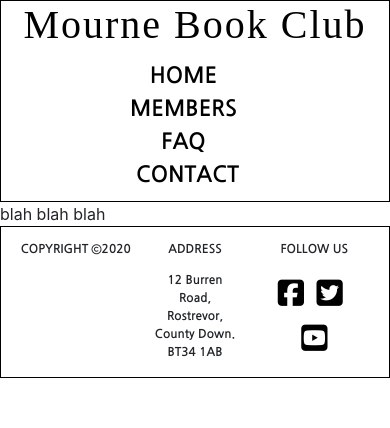
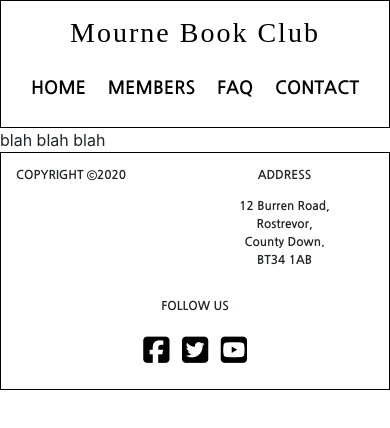
Before and after one commit to paulloy/Mourne-Book-Club, a plain HTML site: page index.html in a window 390 px wide. Drawn offline with nearby package versions, Linux system fonts and the light colour scheme.

Commit message:
Header responsive design largely finished. Title and navbar should display well in mobile, tablet, and browser screens.

```diff
--- a/CSS/style.css
+++ b/CSS/style.css
@@ -7,16 +7,34 @@ nav {
   background-color: white;
 }
 
+#header {
+  padding: 0;
+}
+
+#navbar {
+  margin: 0;
+  padding: 0;
+}
+
 #menu {
   margin-top: 10px;
   margin-bottom: 10px;
+  padding: 0;
+  display: block;
+  align-content: center;
+}
+
+#menu .list-inline-item {
+  margin: 0;
+  padding-left: 12.5px;
+  padding-right: 12.5px;
 }
 
 #menu li {
   color: inherit;
-  display: inline-block;
+  display: inline;
   padding: 0;
-  margin-left: -15px;
+  margin-left: 5%;
 }
 
 #menu li a {
@@ -28,20 +46,12 @@ nav {
   font-family: "Nanum Gothic", sans-serif;
 }
 
-#menu li a:hover {
-  border: black solid 1px;
-  background-color: #c0c0c0;
-  padding: 0;
-  margin: 0;
-}
-
 #logo a {
   text-decoration: none;
   padding: 0;
-  margin: 0;
 }
 
-#logo a h1 {
+#logo a h2 {
   color: black;
   text-align: center;
   font-family: "Noto Serif KR", serif;
@@ -49,16 +59,26 @@ nav {
   font-weight: 500;
   display: block;
   padding: 0;
+  font-size: 40px;
   margin: 0;
 }
 
-.col-sm-3 {
-  margin: 0;
-  padding: 0;
-  text-align: center;
+@media only screen and (max-width: 433px) {
+  #logo a h2 {
+    font-size: 28px;
+    margin-top: 15px;
+    margin-bottom: 15px;
+  }
+  #menu {
+    margin-top: 10px;
+    margin-bottom: 25px;
+  }
+  #menu li a {
+    font-size: 18px;
+    margin-left: -1vw;
+    margin-right: -1vw;
+  }
 }
-
-
 
 /* /header */
 /* footer */
--- a/index.html
+++ b/index.html
@@ -1,17 +1,23 @@
 <!DOCTYPE html>
 <html lang="en">
-
   <head>
     <meta charset="UTF-8" />
     <meta name="viewport" content="width=device-width, initial-scale=1.0" />
     <meta http-equiv="X-UA-Compatible" content="ie=edge" />
     <title>Mourne Book Club</title>
     <!--Bootstrap-->
-	<link rel="stylesheet" href="https://stackpath.bootstrapcdn.com/bootstrap/4.3.1/css/bootstrap.min.css"
-		integrity="sha384-ggOyR0iXCbMQv3Xipma34MD+dH/1fQ784/j6cY/iJTQUOhcWr7x9JvoRxT2MZw1T" crossorigin="anonymous" />
+    <link
+      rel="stylesheet"
+      href="https://stackpath.bootstrapcdn.com/bootstrap/4.4.1/css/bootstrap.min.css"
+      integrity="sha384-Vkoo8x4CGsO3+Hhxv8T/Q5PaXtkKtu6ug5TOeNV6gBiFeWPGFN9MuhOf23Q9Ifjh"
+      crossorigin="anonymous"
+    />
     <!--/bootstrap-->
     <!--Font Awesome-->
-	<script src="https://kit.fontawesome.com/24762b2e03.js" crossorigin="anonymous"></script>
+    <script
+      src="https://kit.fontawesome.com/24762b2e03.js"
+      crossorigin="anonymous"
+    ></script>
     <!--/font awesome-->
     <link rel="stylesheet" href="CSS/style.css" type="text/css" />
   </head>
@@ -21,20 +27,28 @@
       <nav>
         <div id="header" class="container-fluid">
           <div class="row no-gutters">
-					<div class="col-12 col-sm-6" id="logo">
+            <div class="col-12 col-lg-6" id="logo">
               <a href="index.html">
-							<h1>Mourne Book Club</h1>
-							<!--<img src="img/mournebc.jpg" alt="mourne book club logo">-->
+                <h2>Mourne Book Club</h2>
               </a>
             </div>
-					<!--<div class="col">negative space</div>-->
-					<div class="col">
-						<ul id="menu" class="list-inline">
-							<li class="list-inline-item col-sm-3"><a href="index.html">HOME</a></li>
-							<li class="list-inline-item col-sm-3"><a href="#">MEMBERS</a></li>
-							<li class="list-inline-item col-sm-3"><a href="#">FAQ</a></li>
-							<li class="list-inline-item col-sm-3"><a href="#">CONTACT</a></li>
+            <div class="col-12 col-lg-6">
+              <div class="container-fluid" id="navbar">
+                <div class="row no-gutters">
+                  <ul id="menu" class="list-inline col">
+                    <li class="list-inline-item col-6 col-sm">
+                      <a href="index.html">HOME</a>
+                    </li>
+                    <li class="list-inline-item col-6 col-sm">
+                      <a href="#">MEMBERS</a>
+                    </li>
+                    <li class="list-inline-item col-6 col-sm"><a href="#">FAQ</a></li>
+                    <li class="list-inline-item col-6 col-sm">
+                      <a href="#">CONTACT</a>
+                    </li>
                   </ul>
+                </div>
+              </div>
             </div>
           </div>
         </div>
@@ -48,25 +62,32 @@
     <footer>
       <div class="container-fluid">
         <div class="row no-gutters">
-				<div class="col" id="copyright">
+          <div class="col-lg-4 col-6" id="copyright">
             <h6>copyright <i class="far fa-copyright"></i>2020</h6>
           </div>
-				<div class="col" id="address">
+          <div class="col-lg-4 col-6" id="address">
             <h6 class="col">Address</h6>
-					<p class="col">12 Burren Road,<br>Rostrevor,<br>County Down.<br>BT34 1AB</p>
+            <p class="col">
+              12 Burren Road,<br />Rostrevor,<br />County Down.<br />BT34 1AB
+            </p>
           </div>
-				<div class="col">
+          <div class="col-lg-4 col-12">
             <h6 class="col">Follow Us</h6>
             <ul class="col list-inline" id="socialmedia">
               <li class="list-inline-item">
-							<a href="https://www.facebook.com/"
-								target="_blank"><i class="fab fa-facebook-square"></i></a>
+                <a href="https://www.facebook.com/" target="_blank"
+                  ><i class="fab fa-facebook-square"></i
+                ></a>
               </li>
               <li class="list-inline-item">
-							<a href="https://www.twitter.com/" target="_blank"><i class="fab fa-twitter-square"></i></a>
+                <a href="https://www.twitter.com/" target="_blank"
+                  ><i class="fab fa-twitter-square"></i
+                ></a>
               </li>
               <li class="list-inline-item">
-							<a href="https://www.youtube.com/" target="_blank"><i class="fab fa-youtube-square"></i></a>
+                <a href="https://www.youtube.com/" target="_blank"
+                  ><i class="fab fa-youtube-square"></i
+                ></a>
               </li>
             </ul>
           </div>
@@ -75,15 +96,20 @@
     </footer>
   </body>
   <!--Bootstrap-->
-<script src="https://stackpath.bootstrapcdn.com/bootstrap/4.3.1/js/bootstrap.min.js"
-	integrity="sha384-JjSmVgyd0p3pXB1rRibZUAYoIIy6OrQ6VrjIEaFf/nJGzIxFDsf4x0xIM+B07jRM" crossorigin="anonymous">
-</script>
-<script src="https://code.jquery.com/jquery-3.3.1.slim.min.js"
-	integrity="sha384-q8i/X+965DzO0rT7abK41JStQIAqVgRVzpbzo5smXKp4YfRvH+8abtTE1Pi6jizo" crossorigin="anonymous">
-</script>
-<script src="https://cdnjs.cloudflare.com/ajax/libs/popper.js/1.14.7/umd/popper.min.js"
-	integrity="sha384-UO2eT0CpHqdSJQ6hJty5KVphtPhzWj9WO1clHTMGa3JDZwrnQq4sF86dIHNDz0W1" crossorigin="anonymous">
-</script>
+  <script
+    src="https://stackpath.bootstrapcdn.com/bootstrap/4.4.1/js/bootstrap.min.js"
+    integrity="sha384-wfSDF2E50Y2D1uUdj0O3uMBJnjuUD4Ih7YwaYd1iqfktj0Uod8GCExl3Og8ifwB6"
+    crossorigin="anonymous"
+  ></script>
+  <script
+    src="https://code.jquery.com/jquery-3.4.1.slim.min.js"
+    integrity="sha384-J6qa4849blE2+poT4WnyKhv5vZF5SrPo0iEjwBvKU7imGFAV0wwj1yYfoRSJoZ+n"
+    crossorigin="anonymous"
+  ></script>
+  <script
+    src="https://cdn.jsdelivr.net/npm/popper.js@1.16.0/dist/umd/popper.min.js"
+    integrity="sha384-Q6E9RHvbIyZFJoft+2mJbHaEWldlvI9IOYy5n3zV9zzTtmI3UksdQRVvoxMfooAo"
+    crossorigin="anonymous"
+  ></script>
   <!--/bootstrap-->
-
 </html>
```
Lines whose indentation alone changed are shown as unchanged.
